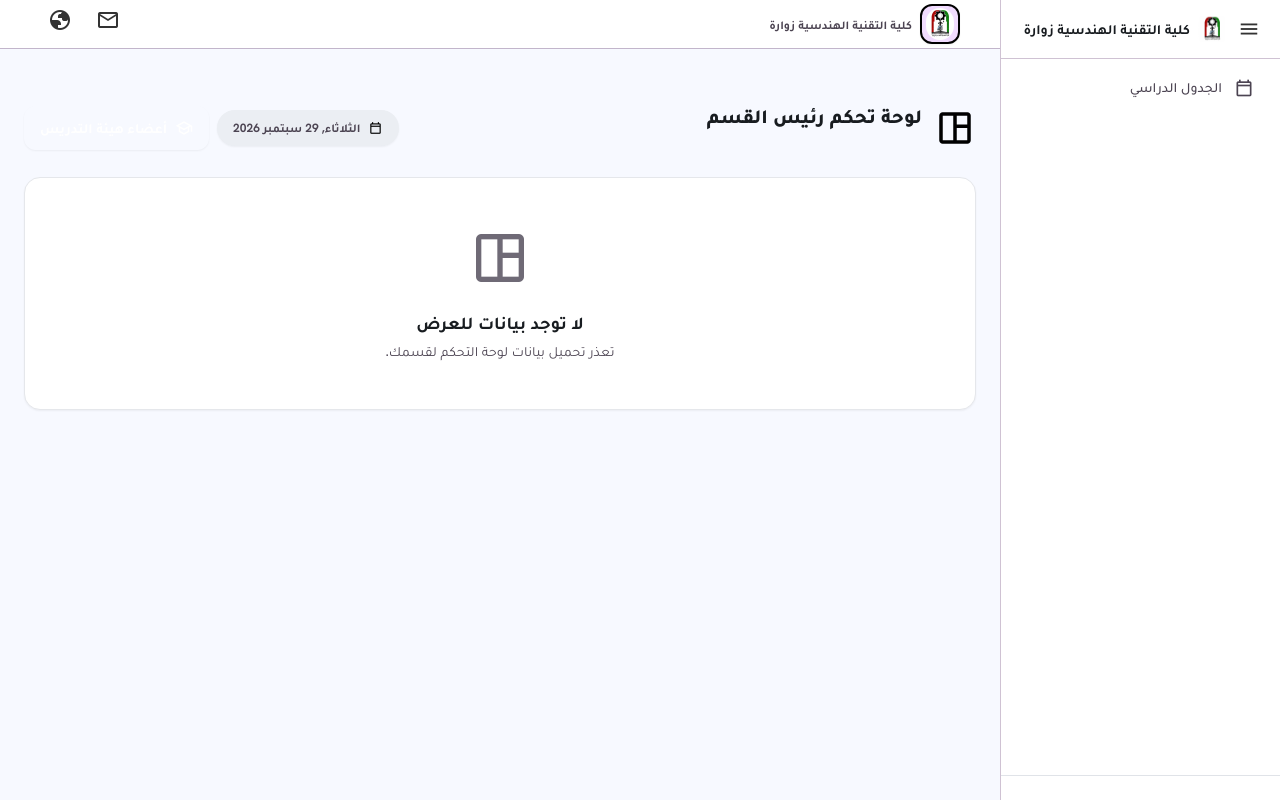
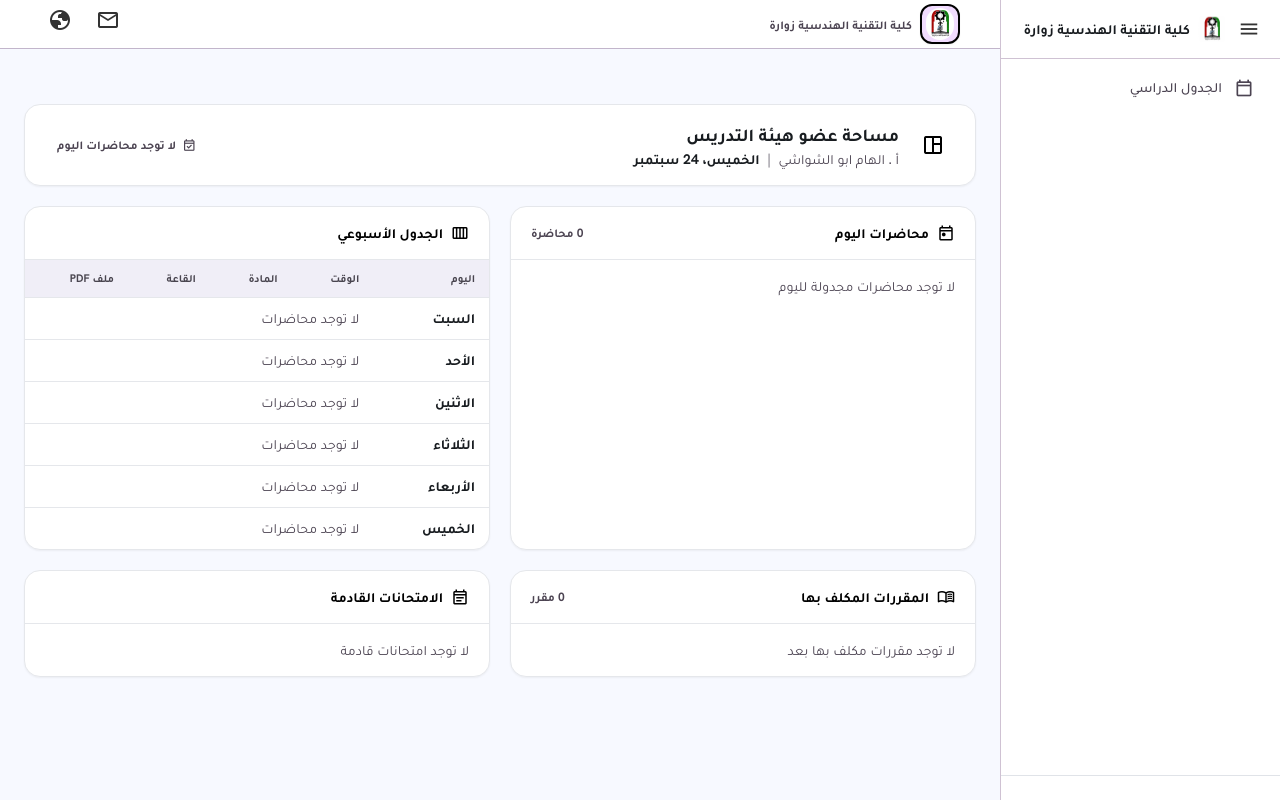
Before and after one commit to mastermadness13/MD.MASTER, a Flask app: template templates/dashboard/hod.html in a window 1280 px wide. Run offline with Flask 3, Linux system fonts and the light colour scheme; the template is opened without the code that fills it, so the values that code supplies are empty; some libraries are stand-ins or nearby versions.

Commit message:
Update page

```diff
--- a/static/js/auth_passwords.js
+++ b/static/js/auth_passwords.js
@@ -1,7 +1,4 @@
-/* Shared auth password helpers — change-password & reset-password pages.
-   Provides: show/hide toggle, live strength meter (policy: >=8 chars,
-   uppercase, lowercase, digit), confirm-match feedback, and submit-time
-   validation for `data-validate-form` auth forms. */
+/* Shared auth password helpers — change-password & reset-password pages. */
 
 function togglePassword(inputId) {
   var input = document.getElementById(inputId);
--- a/templates/dashboard/hod.html
+++ b/templates/dashboard/hod.html
@@ -17,210 +17,207 @@
 {% set _ar_months = {1:'يناير',2:'فبراير',3:'مارس',4:'أبريل',5:'مايو',6:'يونيو',7:'يوليو',8:'أغسطس',9:'سبتمبر',10:'أكتوبر',11:'نوفمبر',12:'ديسمبر'} %}
 
 {% block content %}
-<div class="max-w-7xl mx-auto space-y-6">
+<div class="max-w-7xl mx-auto">
 
-  <!-- ===== Header ===== -->
-  <div class="flex flex-col md:flex-row justify-between items-start md:items-center gap-4">
+  <!-- Header -->
+  <div class="fade-in-card bg-white rounded-2xl shadow-sm border border-primary/10 px-5 py-4 mb-5
+              flex flex-wrap items-center justify-between gap-3">
+
     <div class="flex items-center gap-3">
-      <span class="material-symbols-outlined text-[42px] text-primary">space_dashboard</span>
+      <span class="w-11 h-11 rounded-xl bg-primary/10 text-primary flex items-center justify-center shrink-0">
+        <span class="material-symbols-outlined text-2xl">space_dashboard</span>
+      </span>
+
       <div>
-        <h1 class="page-title">لوحة تحكم {{ h.get('department_name') or user.department_name or 'رئيس القسم' }}</h1>
-        <p class="page-subtitle">مرحباً {{ user.label or user.username }}، نظرة شاملة على القسم وجدوله وأعضاء هيئة التدريس.</p>
+        <h1 class="text-lg font-bold text-on-surface m-0">
+          مساحة عضو هيئة التدريس
+        </h1>
+
+        <p class="text-sm text-on-surface-variant m-0">
+          أ . الهام ابو الشواشي
+          <span class="mx-1 text-outline-variant">|</span>
+          <span id="todayDateChip" class="font-bold text-on-surface">
+            الخميس، 24 سبتمبر
+          </span>
+        </p>
       </div>
     </div>
+
     <div class="flex flex-wrap items-center gap-2">
-      <span class="text-xs font-bold text-on-surface-variant bg-surface-container py-2 px-4 rounded-full shadow-sm flex items-center gap-2">
-        <span class="material-symbols-outlined text-primary text-sm">calendar_today</span>
-        {{ _ar_days.get(now().weekday(), '') }}, {{ now().day }} {{ _ar_months.get(now().month, '') }} {{ now().year }}
+      <span class="inline-flex items-center gap-1.5 rounded-full bg-surface-dim
+                   text-on-surface-variant px-3 py-1.5 text-xs font-bold">
+        <span class="material-symbols-outlined text-sm">
+          event_available
         </span>
-      <a href="{{ url_for('teachers.teachers_list') }}"
-         class="flex items-center gap-2 bg-primary hover:bg-primary/90 text-on-primary px-4 py-2 rounded-xl text-sm font-bold transition shadow-sm no-underline">
-        <span class="material-symbols-outlined text-lg">school</span>
-        أعضاء هيئة التدريس
-      </a>
+        لا توجد محاضرات اليوم
+      </span>
+   </div>
+
+  </div>
+
+
+  <!-- 2 × 2 GRID -->
+  <div class="grid grid-cols-1 lg:grid-cols-2 gap-5">
+
+    <!-- CELL 1 : Today's lectures -->
+    <div class="fade-in-card bg-white rounded-2xl shadow-sm
+                border border-primary/10 overflow-hidden">
+
+      <div class="px-5 py-3 border-b border-primary/10 bg-surface-dim
+                  flex items-center gap-2">
+
+        <span class="material-symbols-outlined text-primary text-lg">
+          today
+        </span>
+
+        <h3 class="font-bold text-primary m-0 text-sm">
+          محاضرات اليوم
+        </h3>
+
+        <span class="mr-auto text-xs font-bold text-on-surface-variant">
+          0 محاضرة
+        </span>
+      </div>
+
+      <div class="px-5 py-4 text-sm text-on-surface-variant">
+        لا توجد محاضرات مجدولة لليوم
+      </div>
+
+    </div>
+
+
+    <!-- CELL 2 : Weekly schedule -->
+    <div class="fade-in-card bg-white rounded-2xl shadow-sm
+                border border-primary/10 overflow-hidden">
+
+      <div class="px-5 py-3 border-b border-primary/10 bg-surface-dim
+                  flex items-center gap-2">
+
+        <span class="material-symbols-outlined text-primary text-lg">
+          calendar_view_week
+        </span>
+
+        <h3 class="font-bold text-primary m-0 text-sm">
+          الجدول الأسبوعي
+        </h3>
+
+      </div>
+
+      <div class="overflow-x-auto">
+
+        <table class="data-table">
+          <thead>
+            <tr>
+              <th>اليوم</th>
+              <th>الوقت</th>
+              <th>المادة</th>
+              <th>القاعة</th>
+              <th>ملف PDF</th>
+            </tr>
+          </thead>
+
+          <tbody>
+
+            <tr>
+              <td class="font-bold text-on-surface">السبت</td>
+              <td colspan="4" class="text-on-surface-variant">
+                لا توجد محاضرات
+              </td>
+            </tr>
+
+            <tr>
+              <td class="font-bold text-on-surface">الأحد</td>
+              <td colspan="4" class="text-on-surface-variant">
+                لا توجد محاضرات
+              </td>
+            </tr>
+
+            <tr>
+              <td class="font-bold text-on-surface">الاثنين</td>
+              <td colspan="4" class="text-on-surface-variant">
+                لا توجد محاضرات
+              </td>
+            </tr>
+
+            <tr>
+              <td class="font-bold text-on-surface">الثلاثاء</td>
+              <td colspan="4" class="text-on-surface-variant">
+                لا توجد محاضرات
+              </td>
+            </tr>
+
+            <tr>
+              <td class="font-bold text-on-surface">الأربعاء</td>
+              <td colspan="4" class="text-on-surface-variant">
+                لا توجد محاضرات
+              </td>
+            </tr>
+
+            <tr>
+              <td class="font-bold text-on-surface">الخميس</td>
+              <td colspan="4" class="text-on-surface-variant">
+                لا توجد محاضرات
+              </td>
+            </tr>
+
+          </tbody>
+        </table>
 
       </div>
     </div>
 
-  {% if not h %}
-  <div class="bg-white rounded-2xl shadow-sm border border-primary/10 p-12 text-center">
-    <span class="material-symbols-outlined text-[64px] text-outline-variant">space_dashboard</span>
-    <div class="mt-3 text-lg font-bold text-on-surface">لا توجد بيانات للعرض</div>
-    <p class="mt-1 text-sm text-on-surface-variant">تعذر تحميل بيانات لوحة التحكم لقسمك.</p>
-  </div>
-  {% else %}
 
+    <!-- CELL 3 : Assigned courses -->
+    <div class="fade-in-card bg-white rounded-2xl shadow-sm
+                border border-primary/10 overflow-hidden">
 
-  <!-- ===== Weekly timetable + right column ===== -->
-  <div class="grid grid-cols-1 lg:grid-cols-12 gap-6">
+      <div class="px-5 py-3 border-b border-primary/10 bg-surface-dim
+                  flex items-center gap-2">
 
-    <!-- Weekly timetable -->
-    <div class="lg:col-span-8 bg-white rounded-2xl shadow-sm border border-primary/10 overflow-hidden">
-      <div class="px-4 py-3 border-b border-primary/10 bg-surface-dim flex flex-wrap items-center justify-between gap-2">
-        <h3 class="font-bold text-primary flex items-center gap-2">
-          <span class="material-symbols-outlined">calendar_view_week</span>
-          الجدول الأسبوعي للقسم
-          {% if h.get('selected_semester_label') %}
-          <span class="text-[11px] font-bold text-on-surface-variant px-2 py-0.5 rounded-full bg-white border border-primary/20">{{ h.get('selected_semester_label') }}</span>
-          {% endif %}
+        <span class="material-symbols-outlined text-primary text-lg">
+          menu_book
+        </span>
+
+        <h3 class="font-bold text-primary m-0 text-sm">
+          المقررات المكلف بها
         </h3>
-        {% if h.get('semesters') %}
-        <form method="get" action="{{ url_for('dashboard.dashboard') }}" class="flex items-center gap-2 order-last md:order-none">
-          <select name="semester" onchange="this.form.submit()"
-                  class="text-xs font-bold bg-white border border-primary/20 rounded-lg px-2 py-1.5 text-on-surface focus:outline-none focus:ring-2 focus:ring-primary/30">
-            <option value="">كل الفصول</option>
-            {% for s in h.get('semesters', []) %}
-            <option value="{{ s.code }}" {% if h.get('selected_semester') == s.code %}selected{% endif %}>{{ s.label }}</option>
-            {% endfor %}
-          </select>
-        </form>
-        {% endif %}
-        <a href="{{ url_for('timetable.timetable') }}"
-           class="flex items-center gap-1 text-xs font-bold text-primary hover:text-primary/70 transition-colors no-underline">
-          عرض الجدول الكامل
-          <span class="material-symbols-outlined text-sm">arrow_back</span>
-        </a>
-      </div>
-      <div class="p-4 overflow-x-auto">
-        {% if periods %}
-        <table class="w-full text-right border-collapse min-w-[640px]">
-          <thead>
-            <tr class="bg-surface-container text-on-surface-variant">
-              <th class="px-3 py-2.5 border-b border-outline-variant font-bold text-sm">اليوم</th>
-              {% for p in periods %}
-              <th class="px-3 py-2.5 border-b border-outline-variant font-bold text-center text-sm">
-                <div>{{ p.label }}</div>
-                <div class="text-[11px] font-normal text-on-surface-variant mt-0.5" dir="ltr">{{ p.start_time }} - {{ p.end_time }}</div>
-              </th>
-              {% endfor %}
-            </tr>
-          </thead>
-          <tbody class="text-sm">
-            {% for day in week_days %}
-            {% set day_entries = weekly.get(day, []) %}
-            <tr class="hover:bg-primary/5 transition-colors border-b border-outline-variant last:border-b-0">
-              <td class="px-3 py-2.5 font-bold text-on-surface whitespace-nowrap">{{ day }}</td>
-              {% for p in periods %}
-              {% set entry = day_entries | selectattr('period', 'equalto', p.code) | first %}
-              <td class="px-2 py-2 text-center align-top">
-                {% set day_period_entries = day_entries | selectattr('period', 'equalto', p.code) | list %}
-                {% if day_period_entries %}
-                {% for entry in day_period_entries %}
-                <div class="px-2 py-1.5 mb-1 bg-primary/10 text-primary rounded-lg text-xs font-bold leading-snug"
-                     title="{{ entry.course_name or '—' }}{% if entry.teacher_name %} · {{ entry.teacher_name }}{% endif %}{% if entry.room_name %} · {{ entry.room_name }}{% endif %}">
-                  {{ entry.course_name or '—' }}
-                </div>
-                {% endfor %}
-                {% else %}
-                <div class="px-2 py-1.5 bg-surface-container text-on-surface-variant rounded-lg text-xs">فارغ</div>
-                {% endif %}
-              </td>
-              {% endfor %}
-            </tr>
-            {% endfor %}
-          </tbody>
-        </table>
-        {% else %}
-        <div class="py-10 text-center text-on-surface-variant">
-          <span class="material-symbols-outlined text-[48px] text-outline-variant">calendar_view_week</span>
-          <div class="mt-2 text-sm font-bold">لا توجد فترات دراسية مسجلة</div>
-        </div>
-        {% endif %}
-      </div>
-    </div>
 
-    <!-- Right column -->
-    <div class="lg:col-span-4 space-y-6">
-
-      <!-- Today's lectures -->
-      <div class="bg-white rounded-2xl shadow-sm border border-primary/10 overflow-hidden">
-        <div class="px-4 py-3 border-b border-primary/10 bg-surface-dim flex items-center justify-between">
-          <h3 class="font-bold text-primary flex items-center gap-2">
-            <span class="material-symbols-outlined">today</span>
-            محاضرات اليوم
-            <span class="text-[11px] font-bold text-on-surface-variant">{{ _ar_days.get(now().weekday(), '') }}</span>
-          </h3>
-          <span class="text-[10px] font-bold px-2 py-1 rounded-full bg-error/10 text-error">{{ h.get('today_entries_count', 0) }} محاضرة</span>
-        </div>
-        <div class="p-3 space-y-2">
-          {% set today_lectures = h.get('today_lectures', []) %}
-          {% if today_lectures %}
-          {% for lecture in today_lectures[:8] %}
-          <div class="flex items-center justify-between gap-2 p-2.5 rounded-lg bg-surface-container border border-outline-variant">
-            <div class="flex items-center gap-2 min-w-0">
-              <span class="w-2 h-2 rounded-full bg-primary shrink-0"></span>
-              <div class="min-w-0">
-                <div class="font-bold text-on-surface text-sm truncate">{{ lecture.course_name or '—' }}</div>
-                <div class="text-[11px] text-on-surface-variant truncate">
-                  {{ lecture.room_name or '—' }}
-                  {% if lecture.start_time %}<span class="mx-1">·</span>
-                  <span dir="ltr">{{ lecture.start_time }} - {{ lecture.end_time }}</span>{% endif %}
-                  <a href="{{ url_for('courses.courses_list', course_id=lecture.course_id, semester=lecture.semester_id) }}" class="ml-2 text-primary hover:text-primary/70 transition-colors" aria-label="عرض المقرر">
-                    <span class="material-symbols-outlined text-[14px]">print</span>
-                  </a>
-                  <a href="{{ url_for('courses.courses_list', course_id=lecture.course_id, semester=lecture.semester_id) }}" class="ml-2 text-primary hover:text-primary/70 transition-colors" aria-label="عرض المقرر">
-                    <span class="material-symbols-outlined text-[14px]">download</span>
-                  </a>
-                </div>
-              </div>
-            </div>
-          </div>
-          {% endfor %}
-          {% if today_lectures|length > 8 %}
-          <p class="text-xs text-on-surface-variant px-1">و {{ today_lectures|length - 8 }} محاضرات أخرى...</p>
-          {% endif %}
-          {% else %}
-          <p class="text-xs text-on-surface-variant text-center py-4">لا توجد محاضرات اليوم.</p>
-          {% endif %}
-        </div>
-      </div>
-
-      <!-- Faculty list -->
-      <div class="bg-white rounded-2xl shadow-sm border border-primary/10 overflow-hidden">
-      <div class="px-4 py-3 border-b border-primary/10 bg-surface-dim flex items-center justify-between">
-        <h3 class="font-bold text-primary flex items-center gap-2">
-          <span class="material-symbols-outlined">groups</span>
-          أعضاء هيئة التدريس
-        </h3>
-        <a href="{{ url_for('teachers.teachers_list') }}"
-           class="text-xs font-bold text-primary hover:text-primary/70 transition-colors no-underline">الكل</a>
-      </div>
-      </div>
-      <div class="p-3 max-h-72 overflow-y-auto space-y-2">
-        {% if teachers_list %}
-        {% for t in teachers_list[:12] %}
-        <div class="flex items-center justify-between gap-3 p-2.5 rounded-lg hover:bg-surface-container transition-colors">
-          <div class="flex items-center gap-3 min-w-0">
-            <span class="inline-flex items-center justify-center w-9 h-9 rounded-full bg-primary/10 text-primary font-bold text-sm shrink-0">{{ (t.name or '?')[:1] }}</span>
-            <div class="min-w-0">
-              <div class="text-sm font-bold text-on-surface truncate">{{ t.name or '—' }}</div>
-              {% if t.course_count %}
-              <div class="text-[11px] text-on-surface-variant">{{ t.course_count }} مقرر</div>
-              {% endif %}
-            </div>
-          </div>
-        </div>
-        {% endfor %}
-        {% else %}
-        <p class="text-xs text-on-surface-variant text-center py-6">لا يوجد أعضاء في القسم.</p>
-        {% endif %}
-      </div>
-    </div>
-    </div>
-  </div>
-
-  <!-- ===== Pending requests + teachers ===== -->
-  <div class="grid grid-cols-1 lg:grid-cols-12 gap-6">
-
-    <!-- Pending staff requests -->
-
-    <!-- Faculty list -->
+        <span class="mr-auto text-xs font-bold text-on-surface-variant">
+          0 مقرر
+        </span>
 
       </div>
 
-  <!-- ===== Quick actions bar ===== -->
+      <div class="px-5 py-4 text-sm text-on-surface-variant">
+        لا توجد مقررات مكلف بها بعد
+      </div>
+
+    </div>
 
 
-  {% endif %}
+    <!-- CELL 4 : Upcoming exams -->
+    <div class="fade-in-card bg-white rounded-2xl shadow-sm
+                border border-primary/10 overflow-hidden">
+
+      <div class="px-5 py-3 border-b border-primary/10 bg-surface-dim
+                  flex items-center gap-2">
+
+        <span class="material-symbols-outlined text-primary text-lg">
+          event_note
+        </span>
+
+        <h3 class="font-bold text-primary m-0 text-sm">
+          الامتحانات القادمة
+        </h3>
+
+      </div>
+
+      <div class="px-5 py-4 text-sm text-on-surface-variant">
+        لا توجد امتحانات قادمة
+      </div>
+
+    </div>
+
+ </div>
 </div>
 {% endblock %}
```
Also changed, not shown: templates/auth/change_password.html (+11 -13 lines). Lines whose indentation alone changed are shown as unchanged.
